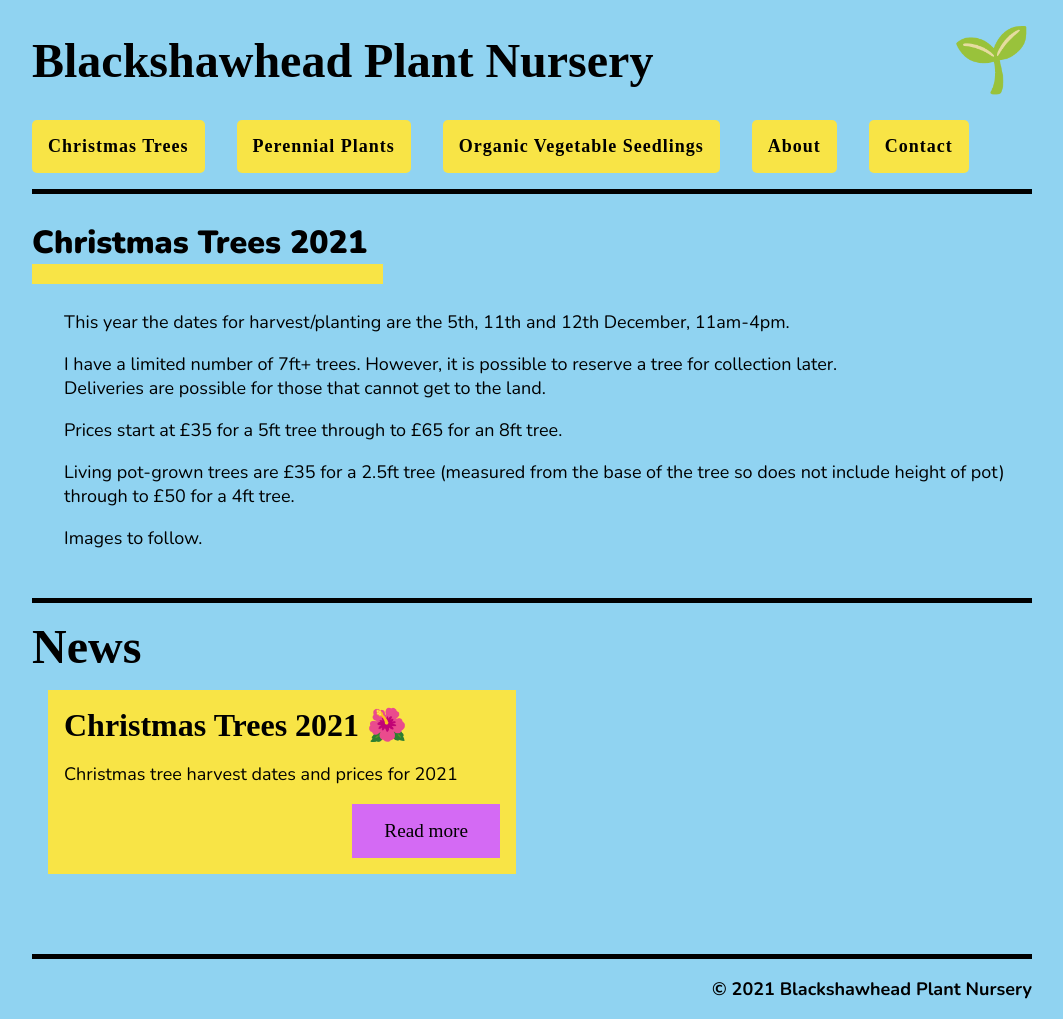
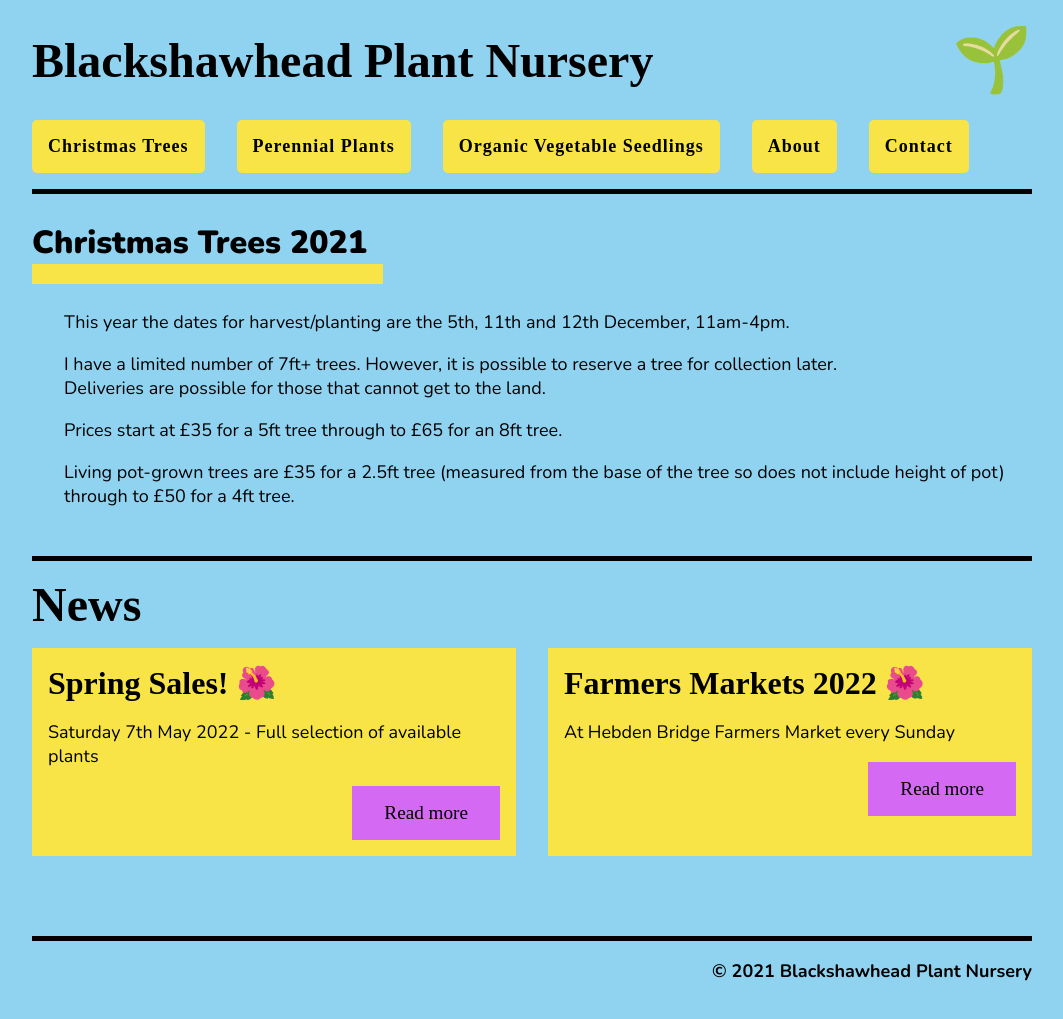
Before and after one commit to jasminechatfield/blackshawhead-plant-nursery, a Jekyll site: the page built from _posts/2021-11-28-new-website.md, in a window 1280 px wide. Shown: the whole page, without its empty margins (108-1171 px from the left). Built offline with Jekyll 4.4.1, drawn with Linux system fonts in a browser that asks for light colours; some web fonts are replaced.

Commit message:
Update from Forestry.io plants2021 created _drafts/spring-sales.md plants2021 updated _drafts/spring-sales.md plants2021 updated _posts/2022-04-21-spring-sales.md plants2021 deleted _drafts/spring-sales.md plants2021 updated _drafts/2022-04-21-spring-sales.md plants2021 deleted _posts/2022-04-21-spring-sales.md plants2021 deleted _drafts/2022-04-21-spring-sales.md plants2021 created _drafts/farmers-market.md plants2021 updated _posts/2022-04-21-farmers-market.md plants2021 deleted _drafts/farmers-market.md plants2021 deleted _posts/2022-04-21-farmers-market.md plants2021 updated _drafts/farmers-market.md plants2021 updated _posts/2021-11-28-new-website.md

```diff
--- a/_posts/2021-11-28-new-website.md
+++ b/_posts/2021-11-28-new-website.md
@@ -12,5 +12,3 @@
 Prices start at £35 for a 5ft tree through to £65 for an 8ft tree.
 
 Living pot-grown trees are £35 for a 2.5ft tree (measured from the base of the tree so does not include height of pot) through to £50 for a 4ft tree.
-
-Images to follow.
--- /dev/null
+++ b/_posts/2022-04-21-farmers-market.md
@@ -0,0 +1,7 @@
+---
+title: Farmers Markets 2022
+summary: At Hebden Bridge Farmers Market every Sunday
+layout: page-with-news
+
+---
+At Hebden Bridge Farmers Market every Sunday
--- /dev/null
+++ b/_posts/2022-04-21-spring-sales.md
@@ -0,0 +1,7 @@
+---
+title: Spring Sales!
+summary: Saturday 7th May 2022 - Full selection of available plants
+layout: page-with-news
+
+---
+Saturday 7th May 2022 - Full selection of available plants
```
Also changed, not shown: _drafts/spring-sales.md (added, +7 -0 lines), .forestry/front_matter/templates/text-news.yml (added).
